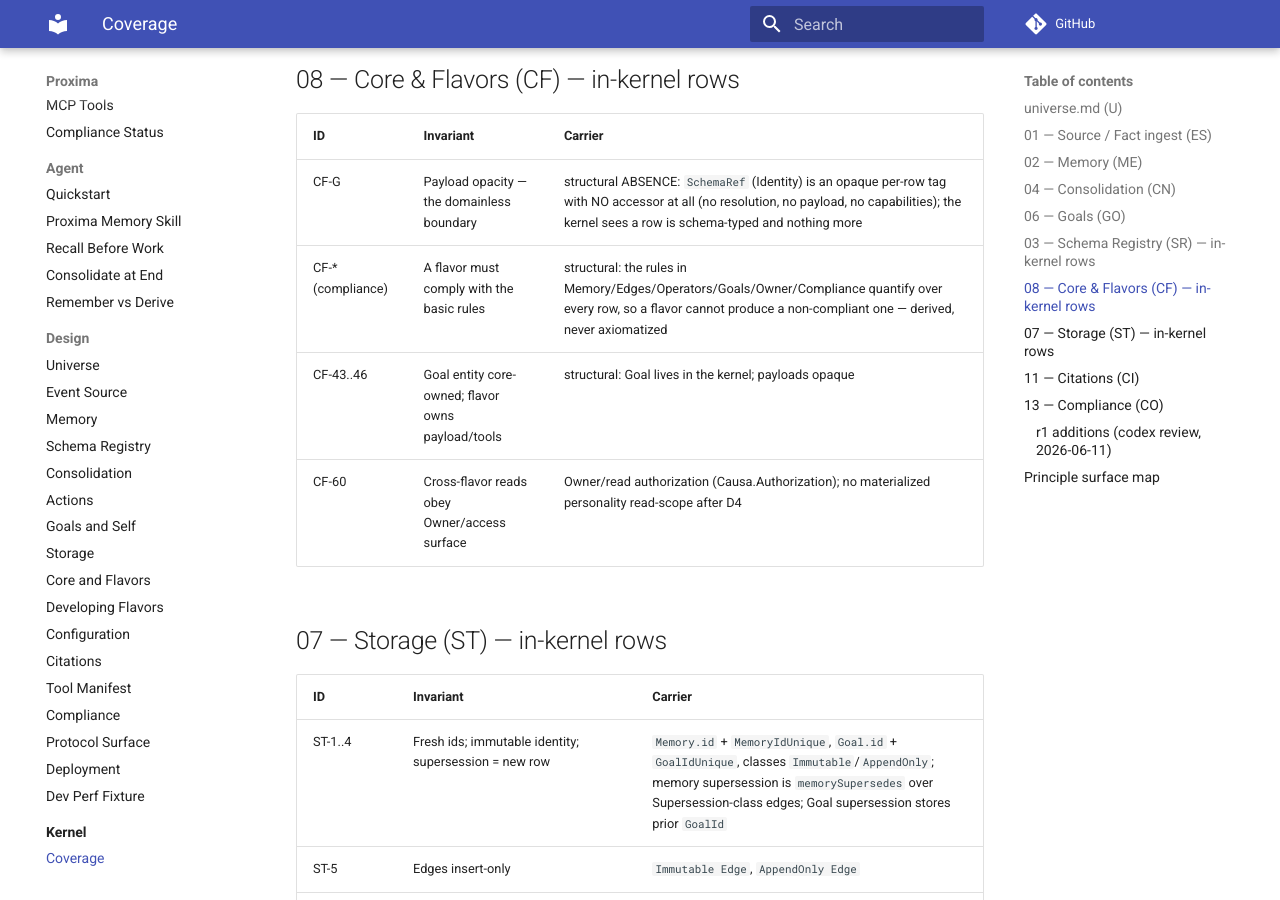
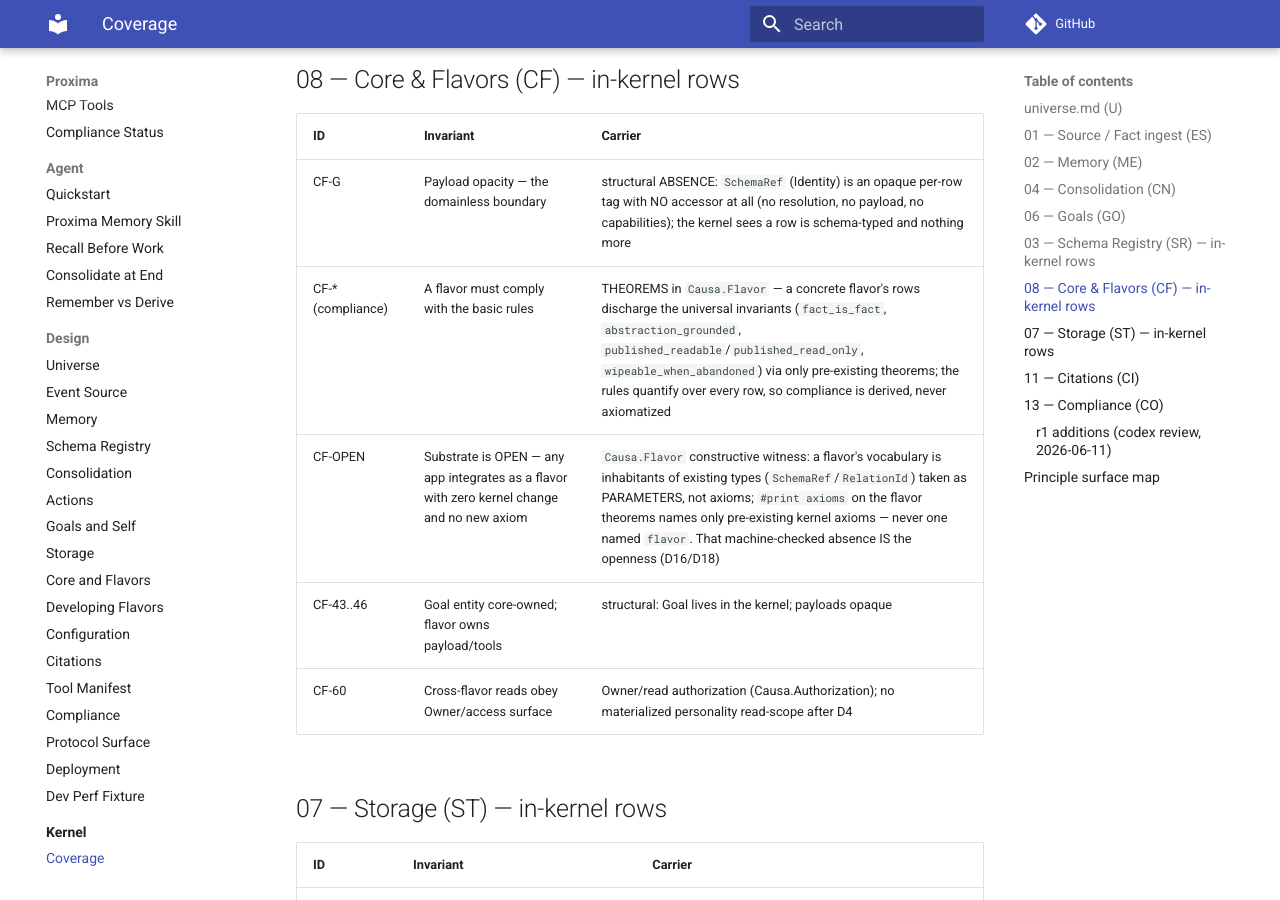
Before and after one commit to Aquilo-Solution-S/Proxima, an MkDocs documentation site: the page built from docs/lean/COVERAGE.md, in a window 1280 px wide and 900 px high, scrolled down 8621 px. Built offline with MkDocs 1.6.1 and Material for MkDocs 9.7.7, drawn with Linux system fonts in a browser that asks for light colours; comment, search, counter and statistics services are not loaded.

Commit message:
feat(lean): prove flavor extensibility — Causa/Flavor.lean, zero new axioms
The kernel models no flavor (Composition deleted, D16). This adds the constructive
WITNESS that the substrate is nonetheless OPEN: a flavor's vocabulary (`SchemaRef`,
`RelationId`) enters as PARAMETERS, not axioms, and its concrete `Memory` rows
discharge the universal invariants via only pre-existing theorems —
`fact_is_fact`, `abstraction_grounded` (N1 grounding for free),
`published_readable`/`published_read_only` (World access), and
`wipeable_when_abandoned` (compliance).

The guarantee is `#print axioms`: every flavor theorem rests only on axioms the
kernel already trusts — e.g. `abstraction_grounded` → {Id, SchemaRef, User,
derivation_created_at_strict, derived_has_provenance}. None is named `flavor`,
because none exists. That machine-checked absence IS the openness; flavor
compliance is derived, never axiomatized. (It also cross-confirms the N1
simplification: `derivation_created_at_strict` appears, `grounding_wf` does not.)

Wired into the `Causa` umbrella so it is checked with the kernel. COVERAGE §08
CF-*/CF-OPEN point at the witness. Ledger D18.

Co-Authored-By: Claude Opus 4.8 (1M context) <noreply@anthropic.com>

```diff
--- a/docs/lean/COVERAGE.md
+++ b/docs/lean/COVERAGE.md
@@ -128,7 +128,8 @@
 | ID | Invariant | Carrier |
 |---|---|---|
 | CF-G | Payload opacity — the domainless boundary | structural ABSENCE: `SchemaRef` (Identity) is an opaque per-row tag with NO accessor at all (no resolution, no payload, no capabilities); the kernel sees a row is schema-typed and nothing more |
-| CF-* (compliance) | A flavor must comply with the basic rules | structural: the rules in Memory/Edges/Operators/Goals/Owner/Compliance quantify over every row, so a flavor cannot produce a non-compliant one — derived, never axiomatized |
+| CF-* (compliance) | A flavor must comply with the basic rules | THEOREMS in `Causa.Flavor` — a concrete flavor's rows discharge the universal invariants (`fact_is_fact`, `abstraction_grounded`, `published_readable`/`published_read_only`, `wipeable_when_abandoned`) via only pre-existing theorems; the rules quantify over every row, so compliance is derived, never axiomatized |
+| CF-OPEN | Substrate is OPEN — any app integrates as a flavor with zero kernel change and no new axiom | `Causa.Flavor` constructive witness: a flavor's vocabulary is inhabitants of existing types (`SchemaRef`/`RelationId`) taken as PARAMETERS, not axioms; `#print axioms` on the flavor theorems names only pre-existing kernel axioms — never one named `flavor`. That machine-checked absence IS the openness (D16/D18) |
 | CF-43..46 | Goal entity core-owned; flavor owns payload/tools | structural: Goal lives in the kernel; payloads opaque |
 | CF-60 | Cross-flavor reads obey Owner/access surface | Owner/read authorization (Causa.Authorization); no materialized personality read-scope after D4 |
 
```
Also changed, not shown: 2 other files.
